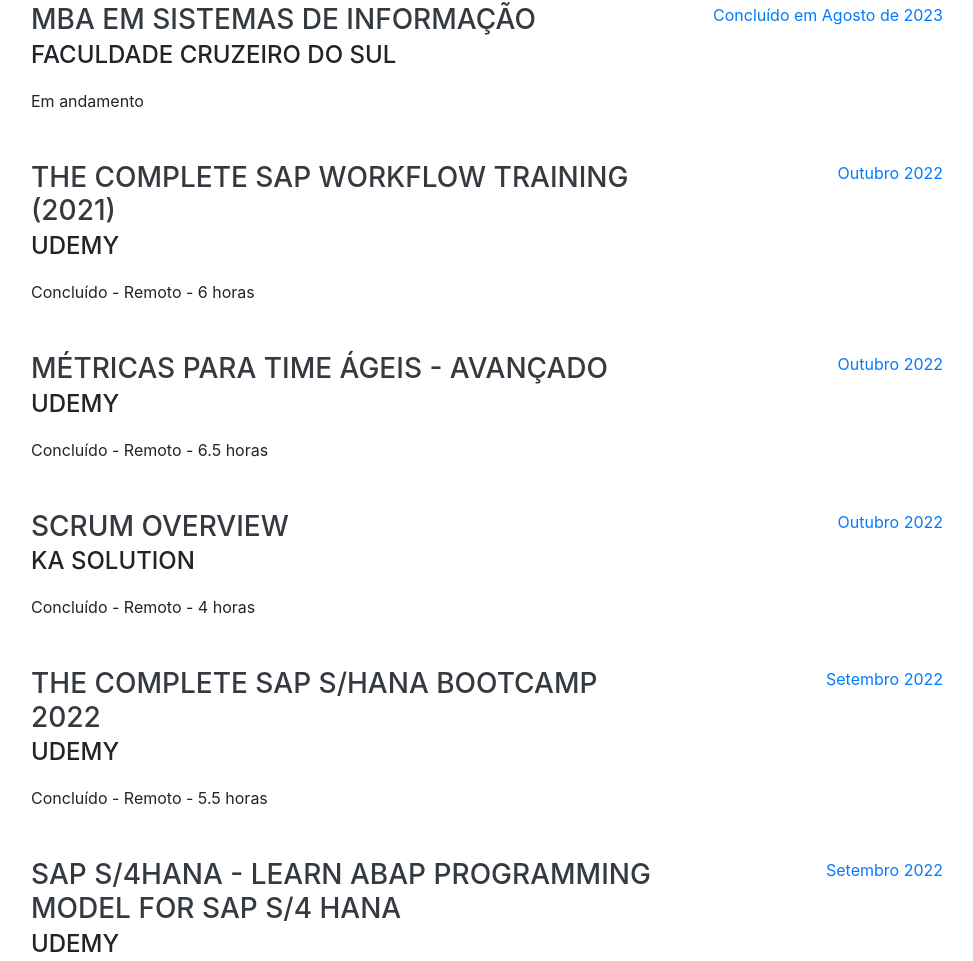
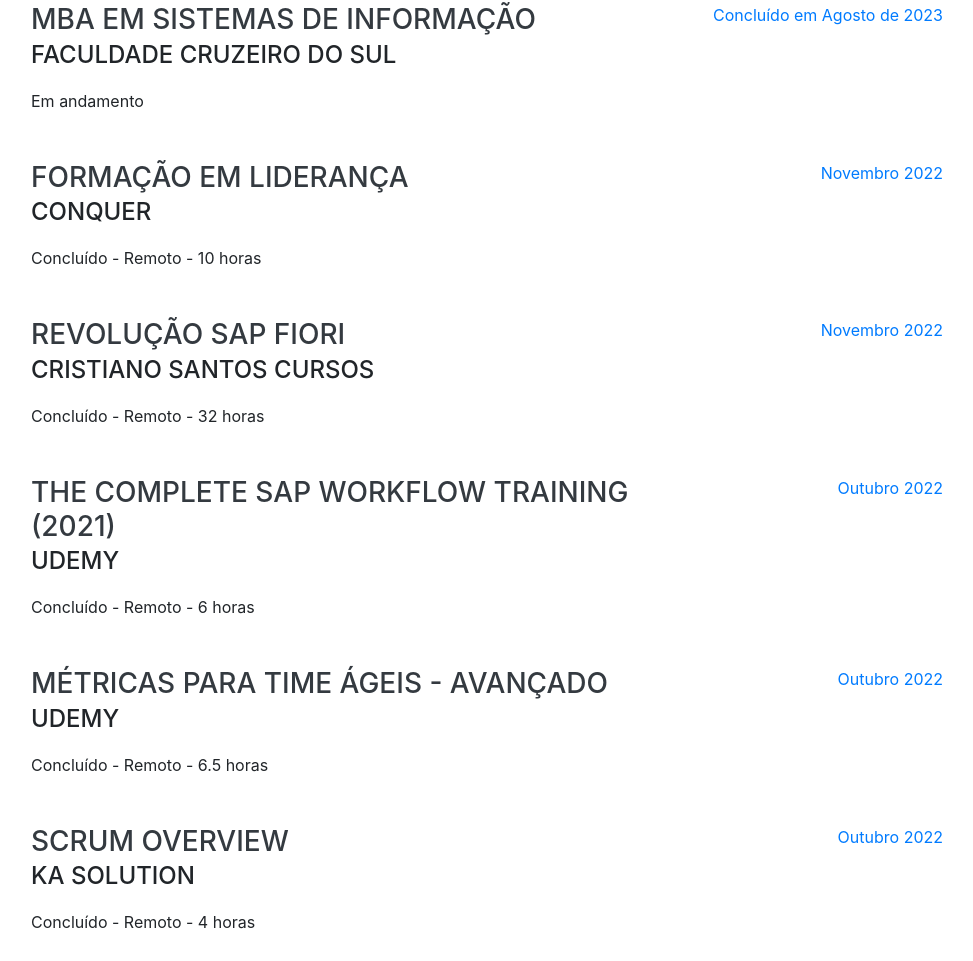
Before and after one commit to RodrigoMViana/rodrigomviana.github.io, a website with bundled scripts: page index.html in a window 1280 px wide. Shown: the part 2842-3803 px from the top of the page, without its empty margins (289-1262 px from the left). Built offline with nearby package versions, Linux system fonts and the light colour scheme; a web font is replaced by a local one.

Commit message:
Subindo 2 cursos

```diff
--- a/index.html
+++ b/index.html
@@ -219,6 +219,28 @@
           <div class="resume-date text-md-right">
             <span class="text-primary">Concluído em Agosto de 2023</span>
           </div>
+        </div>
+
+        <div class="resume-item d-flex flex-column flex-md-row justify-content-between mb-5">
+          <div class="resume-content">
+            <h3 class="mb-0">Formação em Liderança </h3>
+            <div class="subheading mb-3">Conquer</div>
+            <div>Concluído - Remoto - 10 horas</div>
+          </div>
+            <div class="resume-date text-md-right">
+              <span class="text-primary">Novembro 2022</span>
+            </div>
+        </div>
+
+        <div class="resume-item d-flex flex-column flex-md-row justify-content-between mb-5">
+          <div class="resume-content">
+            <h3 class="mb-0">Revolução SAP FIORI </h3>
+            <div class="subheading mb-3">Cristiano Santos Cursos</div>
+            <div>Concluído - Remoto - 32 horas</div>
+          </div>
+            <div class="resume-date text-md-right">
+              <span class="text-primary">Novembro 2022</span>
+            </div>
         </div>
 
         <div class="resume-item d-flex flex-column flex-md-row justify-content-between mb-5">
```
